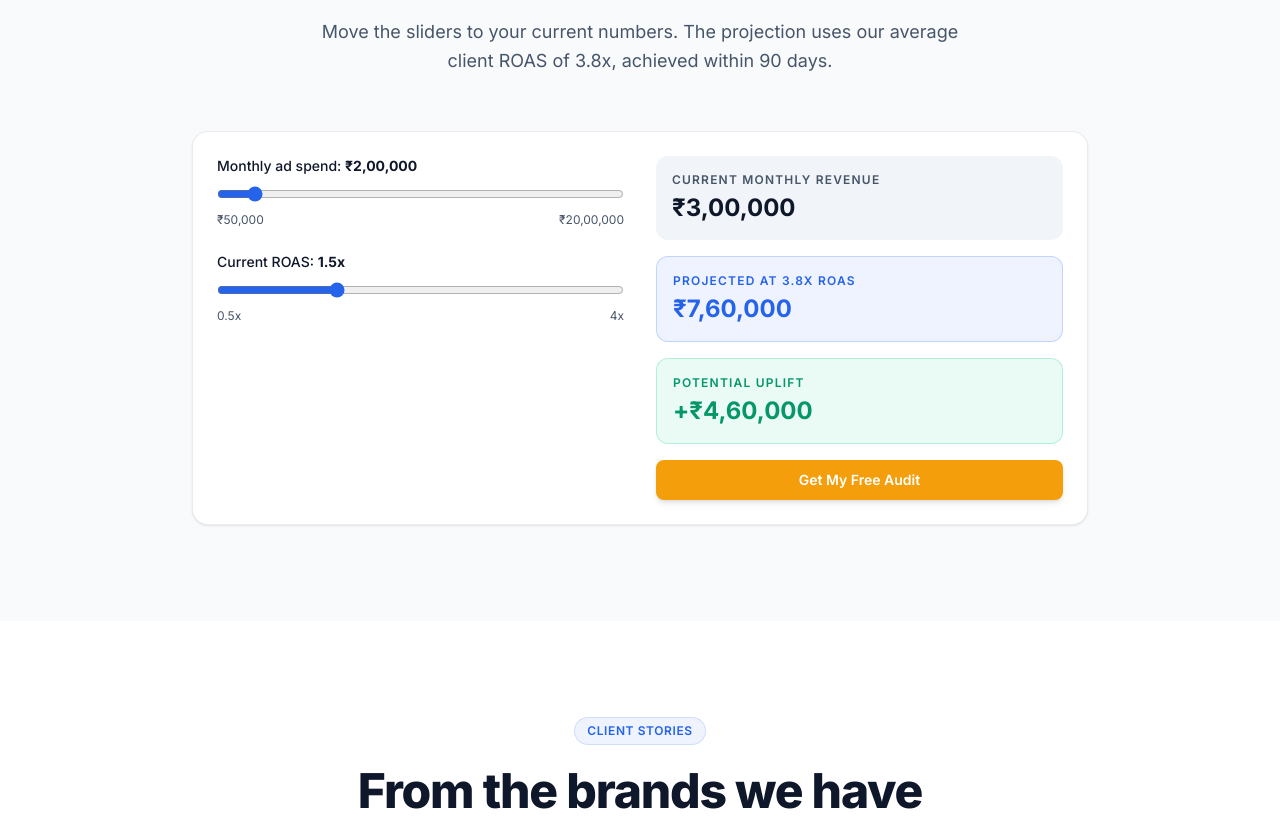
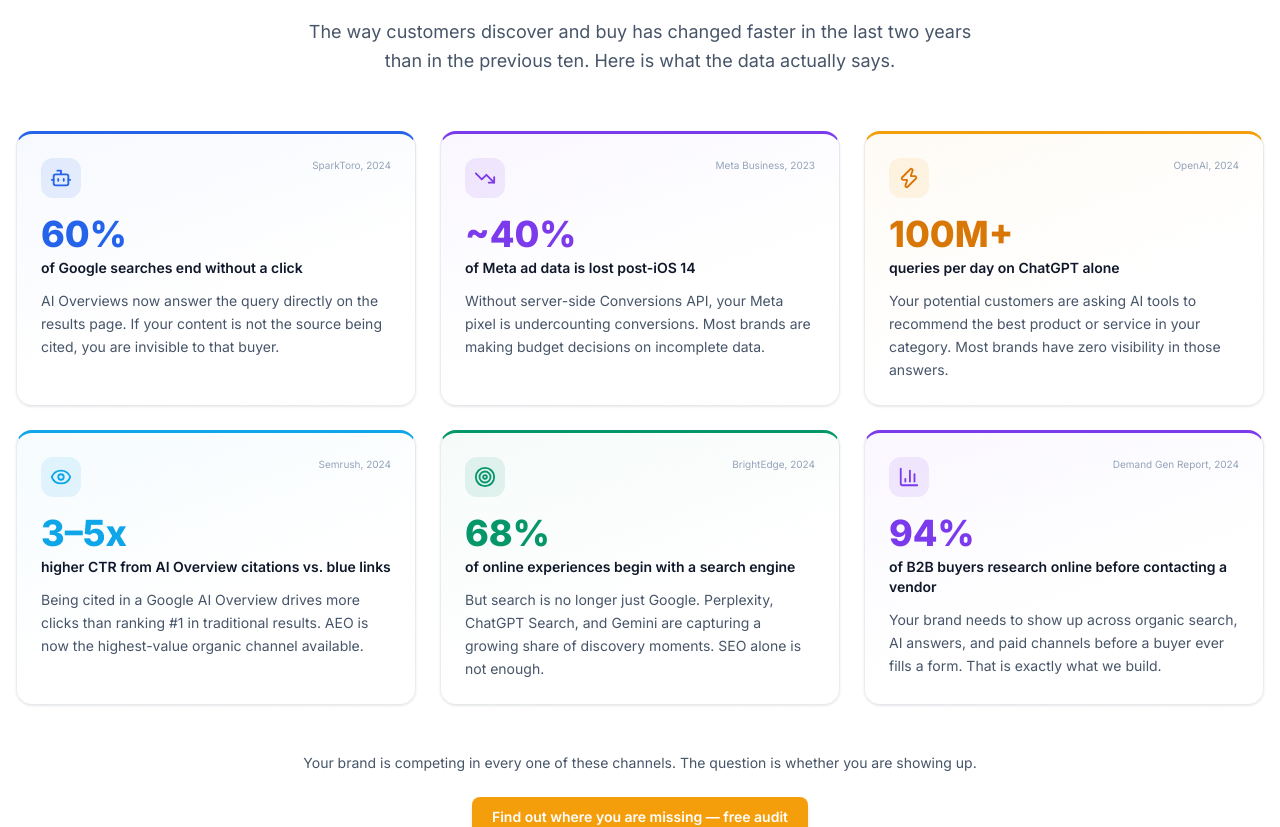
Before and after one commit to DVR79/DigiBrand-Booster, a Next.js app: page / in a window 1280 px wide. Shown: the part 8147-8974 px from the top of the page. Built offline with nearby package versions, Linux system fonts and the light colour scheme.

Commit message:
Replace ROI Calculator with Market Insights stat section

```diff
--- a/src/app/page.tsx
+++ b/src/app/page.tsx
@@ -10,7 +10,7 @@ import CaseStudies from '@/components/sections/CaseStudies';
 import WhyChooseUs from '@/components/sections/WhyChooseUs';
 import Industries from '@/components/sections/Industries';
 import BoosterFramework from '@/components/sections/BoosterFramework';
-import ROICalculator from '@/components/sections/ROICalculator';
+import MarketInsights from '@/components/sections/MarketInsights';
 import Testimonials from '@/components/sections/Testimonials';
 import Awards from '@/components/sections/Awards';
 import Team from '@/components/sections/Team';
@@ -61,7 +61,7 @@ export default function HomePage() {
         <WhyChooseUs />
         <Industries />
         <BoosterFramework />
-        <ROICalculator />
+        <MarketInsights />
         <Testimonials />
         <Awards />
         <Team />
--- /dev/null
+++ b/src/components/sections/MarketInsights.tsx
@@ -0,0 +1,124 @@
+'use client';
+
+import { motion } from 'framer-motion';
+import { TrendingDown, Zap, Eye, Bot, Target, BarChart3 } from 'lucide-react';
+import SectionHeader from '@/components/ui/SectionHeader';
+import ShimmerButton from '@/components/ui/ShimmerButton';
+
+const insights = [
+  {
+    icon: <Bot size={22} />,
+    stat: '60%',
+    label: 'of Google searches end without a click',
+    detail: 'AI Overviews now answer the query directly on the results page. If your content is not the source being cited, you are invisible to that buyer.',
+    color: 'blue',
+    source: 'SparkToro, 2024',
+  },
+  {
+    icon: <TrendingDown size={22} />,
+    stat: '~40%',
+    label: 'of Meta ad data is lost post-iOS 14',
+    detail: 'Without server-side Conversions API, your Meta pixel is undercounting conversions. Most brands are making budget decisions on incomplete data.',
+    color: 'purple',
+    source: 'Meta Business, 2023',
+  },
+  {
+    icon: <Zap size={22} />,
+    stat: '100M+',
+    label: 'queries per day on ChatGPT alone',
+    detail: 'Your potential customers are asking AI tools to recommend the best product or service in your category. Most brands have zero visibility in those answers.',
+    color: 'amber',
+    source: 'OpenAI, 2024',
+  },
+  {
+    icon: <Eye size={22} />,
+    stat: '3–5x',
+    label: 'higher CTR from AI Overview citations vs. blue links',
+    detail: 'Being cited in a Google AI Overview drives more clicks than ranking #1 in traditional results. AEO is now the highest-value organic channel available.',
+    color: 'cyan',
+    source: 'Semrush, 2024',
+  },
+  {
+    icon: <Target size={22} />,
+    stat: '68%',
+    label: 'of online experiences begin with a search engine',
+    detail: 'But search is no longer just Google. Perplexity, ChatGPT Search, and Gemini are capturing a growing share of discovery moments. SEO alone is not enough.',
+    color: 'green',
+    source: 'BrightEdge, 2024',
+  },
+  {
+    icon: <BarChart3 size={22} />,
+    stat: '94%',
+    label: 'of B2B buyers research online before contacting a vendor',
+    detail: 'Your brand needs to show up across organic search, AI answers, and paid channels before a buyer ever fills a form. That is exactly what we build.',
+    color: 'purple',
+    source: 'Demand Gen Report, 2024',
+  },
+];
+
+const colorMap: Record<string, { iconBg: string; iconColor: string; statColor: string; card: string }> = {
+  blue:   { iconBg: 'rgba(37,99,235,0.1)',  iconColor: '#2563eb', statColor: '#2563eb', card: 'card-blue' },
+  purple: { iconBg: 'rgba(124,58,237,0.1)', iconColor: '#7c3aed', statColor: '#7c3aed', card: 'card-purple' },
+  cyan:   { iconBg: 'rgba(14,165,233,0.1)', iconColor: '#0ea5e9', statColor: '#0ea5e9', card: 'card-cyan' },
+  green:  { iconBg: 'rgba(5,150,105,0.1)',  iconColor: '#059669', statColor: '#059669', card: 'card-green' },
+  amber:  { iconBg: 'rgba(245,158,11,0.1)', iconColor: '#d97706', statColor: '#d97706', card: 'card-amber' },
+};
+
+export default function MarketInsights() {
+  return (
+    <section id="insights-stats" className="py-24 px-4" style={{ background: 'var(--bg-dark)' }}>
+      <div className="mx-auto max-w-7xl">
+        <SectionHeader
+          eyebrow="Market Reality"
+          title="What most brands don't know — but should"
+          description="The way customers discover and buy has changed faster in the last two years than in the previous ten. Here is what the data actually says."
+        />
+
+        <div className="grid sm:grid-cols-2 lg:grid-cols-3 gap-6">
+          {insights.map((item, i) => {
+            const c = colorMap[item.color] ?? colorMap.blue;
+            return (
+              <motion.div
+                key={item.stat}
+                initial={{ opacity: 0, y: 20 }}
+                whileInView={{ opacity: 1, y: 0 }}
+                viewport={{ once: true }}
+                transition={{ delay: i * 0.08, duration: 0.45 }}
+                className={`card p-6 ${c.card}`}
+              >
+                <div className="flex items-start justify-between mb-4">
+                  <div
+                    className="flex h-10 w-10 items-center justify-center rounded-xl"
+                    style={{ background: c.iconBg, color: c.iconColor }}
+                  >
+                    {item.icon}
+                  </div>
+                  <span className="text-[10px]" style={{ color: 'var(--text-muted)' }}>{item.source}</span>
+                </div>
+
+                <p className="font-heading text-4xl font-extrabold mb-1" style={{ color: c.statColor }}>
+                  {item.stat}
+                </p>
+                <p className="text-sm font-semibold mb-3" style={{ color: 'var(--text-primary)' }}>
+                  {item.label}
+                </p>
+                <p className="text-sm leading-relaxed" style={{ color: 'var(--text-secondary)' }}>
+                  {item.detail}
+                </p>
+              </motion.div>
+            );
+          })}
+        </div>
+
+        <div className="mt-12 text-center">
+          <p className="text-sm mb-6" style={{ color: 'var(--text-secondary)' }}>
+            Your brand is competing in every one of these channels. The question is whether you are showing up.
+          </p>
+          <ShimmerButton variant="cta" href="#contact" title="Book a free audit to find out where your brand is missing">
+            Find out where you are missing — free audit
+          </ShimmerButton>
+        </div>
+      </div>
+    </section>
+  );
+}
```
